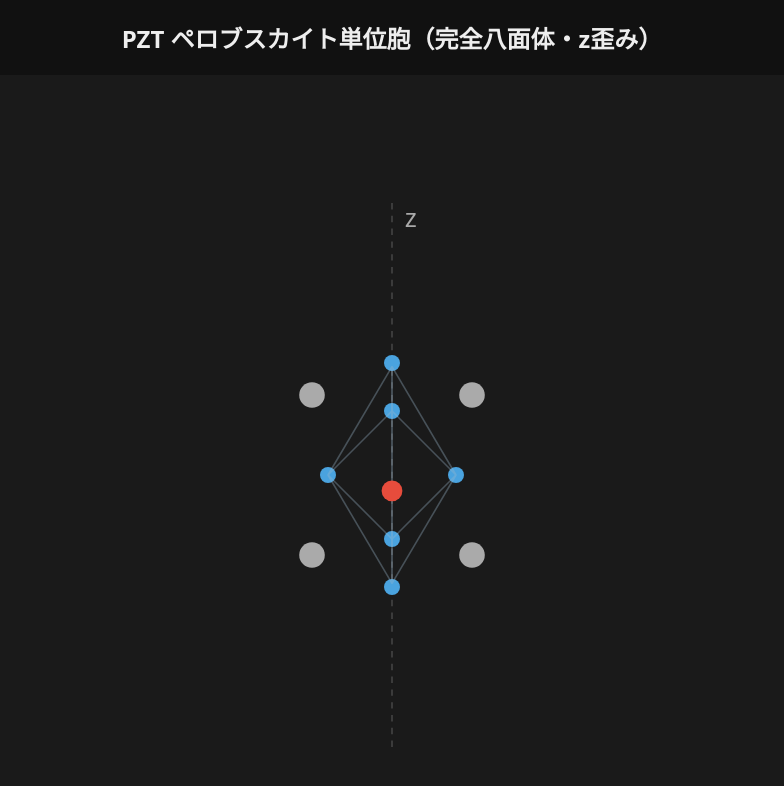
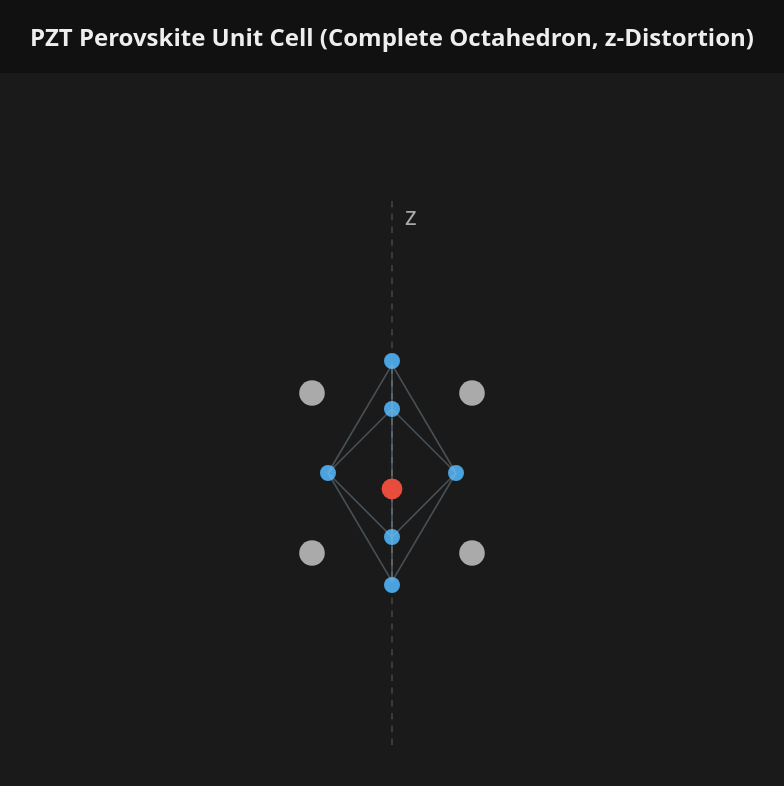
Before and after one commit to Samizo-AITL/aitl-animation-demos, a Jekyll site: the page demo/js-svg/pzt-perovskite-cell.html, which Jekyll copies as it is, in a window 1280 px wide. Shown: the top 786 px of the page, without its empty margins (248-1032 px from the left). Built offline with Jekyll 4.4.1, drawn with Linux system fonts in a browser that asks for light colours.

Commit message:
Update pzt-perovskite-cell.html

```diff
--- a/demo/js-svg/pzt-perovskite-cell.html
+++ b/demo/js-svg/pzt-perovskite-cell.html
@@ -1,15 +1,15 @@
 <!DOCTYPE html>
-<html lang="ja">
+<html lang="en">
 <head>
 <meta charset="UTF-8">
-<title>PZT ペロブスカイト単位胞（完全八面体）</title>
+<title>PZT Perovskite Unit Cell (Complete Octahedron, z-distortion)</title>
 
 <style>
   body {
     margin: 0;
     background: #111;
     color: #eee;
-    font-family: system-ui, sans-serif;
+    font-family: system-ui, -apple-system, BlinkMacSystemFont, sans-serif;
     text-align: center;
   }
 
@@ -24,12 +24,12 @@
     background: #1a1a1a;
   }
 
-  /* 原子 */
-  .pb { fill: #aaa; }       /* Pb : 大 */
-  .o  { fill: #4aa3df; }    /* O  : 小 */
-  .b  { fill: #e74c3c; }    /* Zr/Ti : 中 */
+  /* Atoms */
+  .pb { fill: #aaa; }       /* Pb : A-site (large, background) */
+  .o  { fill: #4aa3df; }    /* O  : framework */
+  .b  { fill: #e74c3c; }    /* Zr/Ti : B-site (active) */
 
-  /* 八面体エッジ（薄線） */
+  /* Octahedral edges (thin, subtle) */
   .lattice {
     stroke: #9bb7cc;
     stroke-width: 1;
@@ -37,7 +37,7 @@
     fill: none;
   }
 
-  /* z軸（ガイド） */
+  /* z-axis guide (optional) */
   .axis {
     stroke: #777;
     stroke-width: 1;
@@ -48,54 +48,53 @@
 </head>
 
 <body>
-<h2>PZT ペロブスカイト単位胞（完全八面体・z歪み）</h2>
+<h2>PZT Perovskite Unit Cell (Complete Octahedron, z-Distortion)</h2>
 
 <svg width="800" height="800" viewBox="0 0 500 500">
 
-  <!-- z軸（消したければ丸ごと削除OK） -->
+  <!-- z-axis guide -->
   <line x1="250" y1="80" x2="250" y2="420" class="axis"/>
   <text x="258" y="95" fill="#aaa">z</text>
 
-  <!-- ========= O 原子（6点：固定） ========= -->
-  <!-- 上頂点 (z+) -->
+  <!-- Oxygen atoms (fixed) -->
+  <!-- Top / Bottom (z±) -->
   <circle id="Otop" class="o" cx="250" cy="180" r="5"/>
-  <!-- 下頂点 (z-) -->
   <circle id="Obot" class="o" cx="250" cy="320" r="5"/>
 
-  <!-- 赤道4点（±x, ±y） -->
+  <!-- Equatorial (±x, ±y) -->
   <circle id="Oleft"  class="o" cx="210" cy="250" r="5"/>
   <circle id="Oright" class="o" cx="290" cy="250" r="5"/>
   <circle id="Oup"    class="o" cx="250" cy="210" r="5"/>
   <circle id="Odown"  class="o" cx="250" cy="290" r="5"/>
 
-  <!-- ========= O6 八面体（12エッジ：完全） ========= -->
+  <!-- Complete O6 octahedron (12 edges) -->
   <g id="octa" class="lattice">
-    <!-- 上面：Otop と赤道4点を結ぶ（4本） -->
+    <!-- Top apex connections -->
     <line id="e_t_left"  x1="250" y1="180" x2="210" y2="250"/>
     <line id="e_t_right" x1="250" y1="180" x2="290" y2="250"/>
     <line id="e_t_up"    x1="250" y1="180" x2="250" y2="210"/>
     <line id="e_t_down"  x1="250" y1="180" x2="250" y2="290"/>
 
-    <!-- 下面：Obot と赤道4点を結ぶ（4本） -->
+    <!-- Bottom apex connections -->
     <line id="e_b_left"  x1="250" y1="320" x2="210" y2="250"/>
     <line id="e_b_right" x1="250" y1="320" x2="290" y2="250"/>
     <line id="e_b_up"    x1="250" y1="320" x2="250" y2="210"/>
     <line id="e_b_down"  x1="250" y1="320" x2="250" y2="290"/>
 
-    <!-- 赤道（xy面）：四角形（4本）※これは固定 -->
-    <line id="e_eq1" x1="210" y1="250" x2="250" y2="210"/>
-    <line id="e_eq2" x1="250" y1="210" x2="290" y2="250"/>
-    <line id="e_eq3" x1="290" y1="250" x2="250" y2="290"/>
-    <line id="e_eq4" x1="250" y1="290" x2="210" y2="250"/>
+    <!-- Equatorial square (xy plane, fixed) -->
+    <line x1="210" y1="250" x2="250" y2="210"/>
+    <line x1="250" y1="210" x2="290" y2="250"/>
+    <line x1="290" y1="250" x2="250" y2="290"/>
+    <line x1="250" y1="290" x2="210" y2="250"/>
   </g>
 
-  <!-- ========= Pb（Aサイト・角：投影） ========= -->
+  <!-- Pb atoms (A-site, projected corners) -->
   <circle class="pb" cx="200" cy="200" r="8"/>
   <circle class="pb" cx="300" cy="200" r="8"/>
   <circle class="pb" cx="200" cy="300" r="8"/>
   <circle class="pb" cx="300" cy="300" r="8"/>
 
-  <!-- ========= Zr/Ti（Bサイト：主役） ========= -->
+  <!-- B-site (Zr/Ti) -->
   <circle id="bsite" class="b" cx="250" cy="250" r="6.5"/>
 
 </svg>
@@ -103,21 +102,22 @@
 <script>
 let t = 0;
 
+// B-site atom
 const bsite = document.getElementById("bsite");
 
-// 上面4本（動かす：z歪み）
+// Top edges
 const eTL = document.getElementById("e_t_left");
 const eTR = document.getElementById("e_t_right");
 const eTU = document.getElementById("e_t_up");
 const eTD = document.getElementById("e_t_down");
 
-// 下面4本（動かす：z歪み）
+// Bottom edges
 const eBL = document.getElementById("e_b_left");
 const eBR = document.getElementById("e_b_right");
 const eBU = document.getElementById("e_b_up");
 const eBD = document.getElementById("e_b_down");
 
-// 固定点（O原子座標）
+// Fixed oxygen positions
 const O = {
   top:  { x:250, y:180 },
   bot:  { x:250, y:320 },
@@ -138,30 +138,27 @@
 setInterval(() => {
   t += 0.05;
 
-  // Bサイトのオフセンタ変位（主役）
+  // B-site off-centering (primary effect)
   const dz = Math.sin(t) * 10;
   bsite.setAttribute("cy", 250 - dz);
 
-  // 八面体の z 方向緩和（受動・小さく・位相遅れ）
+  // Octahedral relaxation along z (secondary, smaller, phase-delayed)
   const relax = Math.sin(t - 0.6) * 3;
 
-  // z歪み：上頂点を少し上へ、下頂点を少し下へ（O原子は固定にしているので“線だけ”動かす）
   const topP = { x: O.top.x, y: O.top.y - relax };
   const botP = { x: O.bot.x, y: O.bot.y + relax };
 
-  // 上面4本
+  // Update top edges
   setLine(eTL, topP, O.left);
   setLine(eTR, topP, O.right);
   setLine(eTU, topP, O.up);
   setLine(eTD, topP, O.down);
 
-  // 下面4本
+  // Update bottom edges
   setLine(eBL, botP, O.left);
   setLine(eBR, botP, O.right);
   setLine(eBU, botP, O.up);
   setLine(eBD, botP, O.down);
-
-  // 赤道4本（xy面）は固定（何もしない）
 
 }, 50);
 </script>
```
Also changed, not shown: other parts of demo/js-svg/pzt-perovskite-cell.html (+2 -2 lines).
